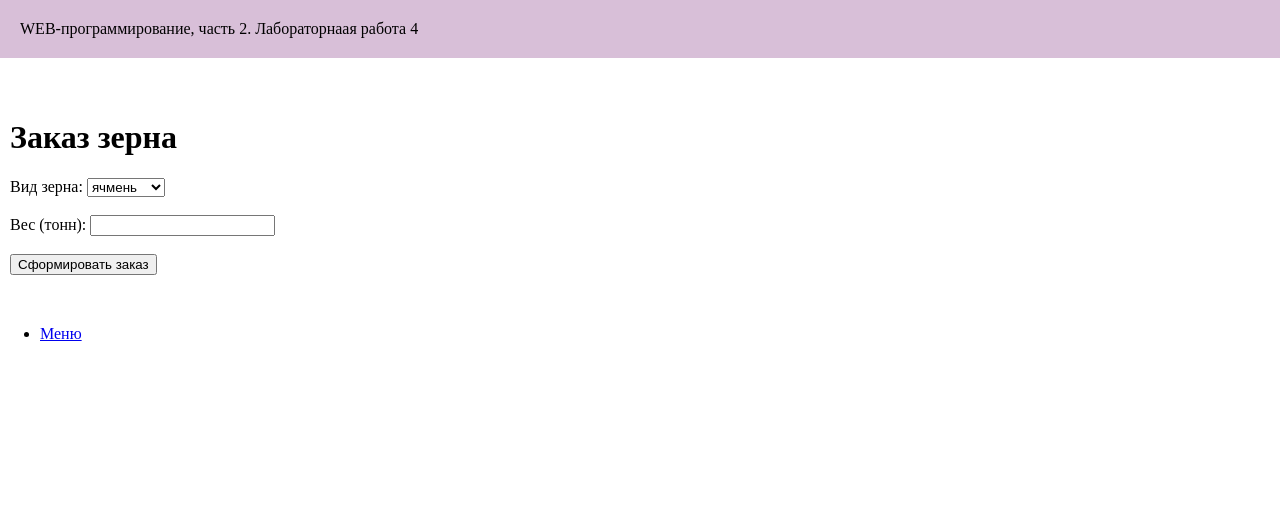
After one commit to Lesssya/web-backend-labs, a Flask app: page /lab4/order_grain in a window 1280 px wide. The commit adds this page. Shown: the top 515 px of the page. Run offline with Flask 3, Linux system fonts and the light colour scheme.

Commit message:
Заказ зерна

```diff
--- a/lab4.py
+++ b/lab4.py
@@ -197,3 +197,51 @@ def fridge():
                 snowflakes = 1
 
     return render_template('/lab4/fridge.html', error=error, temperature=temperature, snowflakes=snowflakes)
+
+
+prices = {
+    "ячмень": 12345,
+    "овёс": 8522,
+    "пшеница": 8722,
+    "рожь": 14111
+}
+
+@lab4.route('/lab4/order_grain', methods=['GET', 'POST'])
+def order_grain():
+    if request.method == 'POST':
+        grain_type = request.form.get('grain_type')
+        weight = request.form.get('weight')
+
+        if not weight:
+            return render_template('/lab4/order_grain.html', error="Ошибка! Не указан вес заказа.",
+                                   grain_types=prices.keys())
+        try:
+            weight = float(weight)
+        except ValueError:
+            return render_template('/lab4/order_grain.html', error="Ошибка! Некорректный формат веса.",
+                                   grain_types=prices.keys())
+
+        if weight <= 0:
+            return render_template('/lab4/order_grain.html', error="Ошибка! Вес заказа должен быть больше 0.",
+                                   grain_types=prices.keys())
+
+        price_per_ton = prices.get(grain_type, 0)
+        total_cost = price_per_ton * weight
+
+        # Скидка за большой объём
+        discount = 0
+        if weight > 50:
+            discount = total_cost * 0.1
+            total_cost -= discount
+
+        # Ограничение по объёму
+        if weight > 500:
+            return render_template('/lab4/order_grain.html', error="К сожалению, такого объёма зерна сейчас нет в наличии.",
+                                   grain_types=prices.keys())
+
+        # Вывод сообщения с учетом скидки
+        return render_template('/lab4/order_grain.html', grain_type=grain_type,
+                               weight=weight, total_cost=total_cost, discount=discount, grain_types=prices.keys())
+
+
+    return render_template('/lab4/order_grain.html', grain_types=prices.keys())
--- a/templates/lab4/lab4.html
+++ b/templates/lab4/lab4.html
@@ -30,5 +30,8 @@
         <li>
             <a href="/lab4/fridge">Холодильник</a>
         </li>
+        <li>
+            <a href="/lab4/order_grain">Заказ зерна</a>
+        </li>
     </ol>
 {% endblock %}
--- /dev/null
+++ b/templates/lab4/order_grain.html
@@ -0,0 +1,32 @@
+{% extends "base.html" %}
+
+{% block lab %} Лабораторнаая работа 4 {% endblock %}
+
+{% block main %}
+    <h1>Заказ зерна</h1>
+    {% if error %}
+        <p style="color: red;">{{ error }}</p>
+    {% endif %}
+    <form method="POST">
+        <label for="grain_type">Вид зерна:</label>
+        <select id="grain_type" name="grain_type">
+            {% for grain_type in grain_types %}
+            <option value="{{ grain_type }}">{{ grain_type }}</option>
+            {% endfor %}
+        </select>
+        <br><br>
+        <label for="weight">Вес (тонн):</label>
+        <input type="number" id="weight" name="weight" required>
+        <br><br>
+        <input type="submit" value="Сформировать заказ">
+    </form>
+
+    {% if grain_type %}
+        <h2>Заказ успешно сформирован!</h2>
+        <p>Вы заказали {{ grain_type }}.<br>Вес: {{ weight|float }} т. Сумма к оплате: {{ total_cost|float }} руб.</p>
+        {% if discount %}
+            <p>Скидка за большой объём: {{ discount|float }} руб.</p>
+        {% endif %}
+    {% endif %}
+
+{% endblock %}
```
